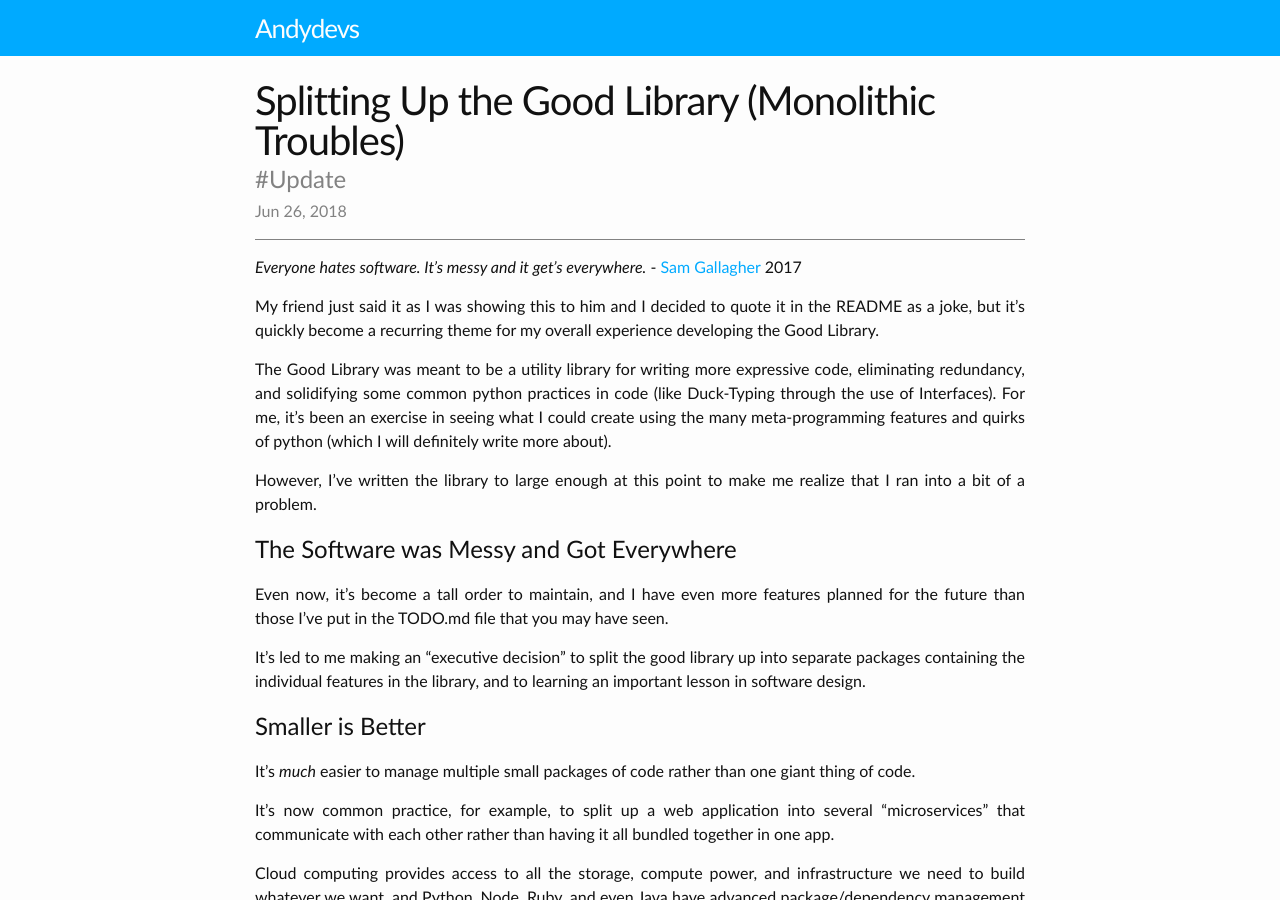
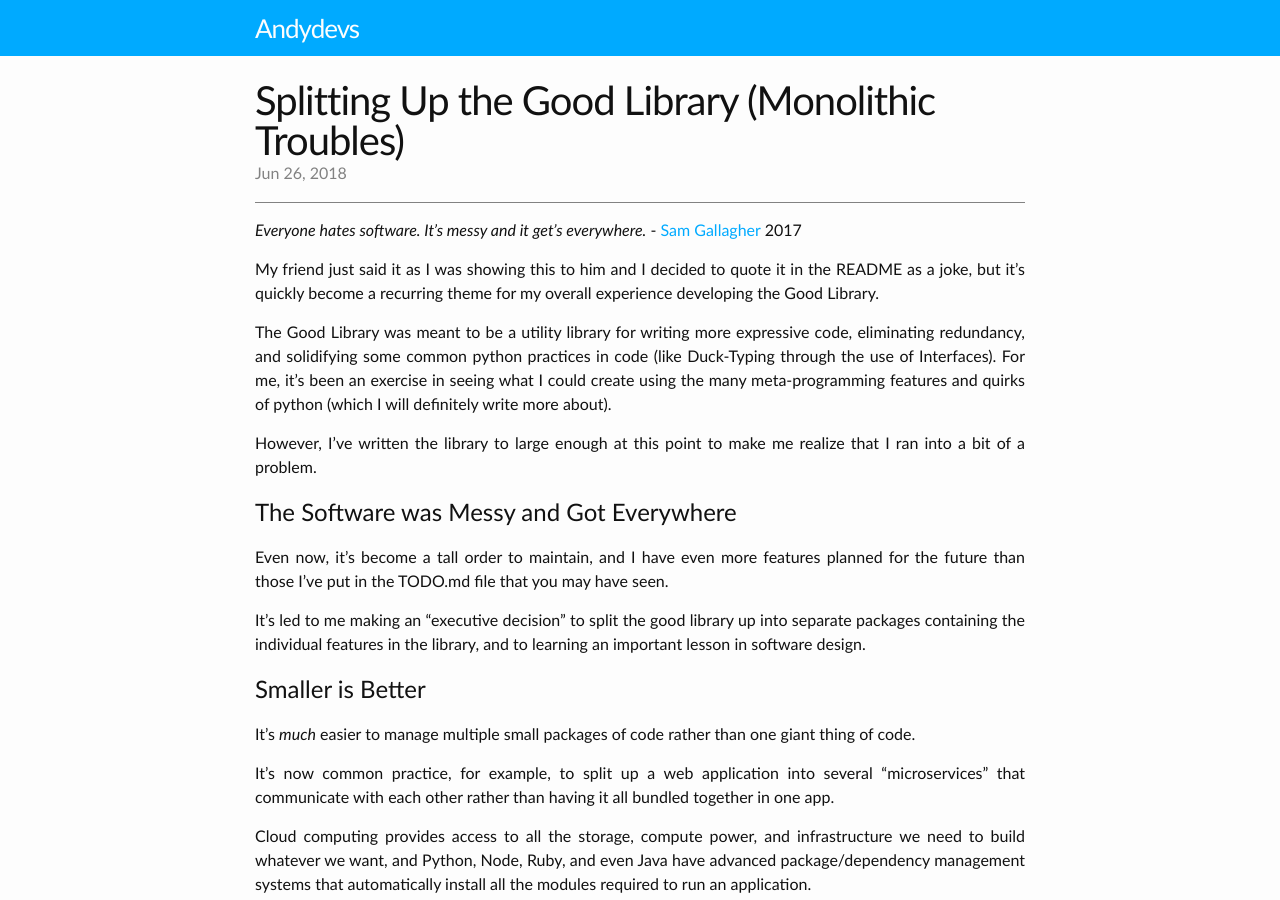
Before and after one commit to andydevs/blog, a Jekyll site: the page built from _posts/2018-06-26-splitting-up-the-good-library-monolithic-troubles.markdown, in a window 1280 px wide and 900 px high. Built offline with Jekyll 4.4.1, drawn with Linux system fonts in a browser that asks for light colours.

Commit message:
Removed series in posts

```diff
--- a/_posts/2016-06-14-the-blog-is-up.markdown
+++ b/_posts/2016-06-14-the-blog-is-up.markdown
@@ -2,7 +2,6 @@
 layout:   post
 title:    "The Blog is Up!"
 date:     2016-06-14 12:33:00
-series:   Update
 keywords: andydevs blog
 ---
 
--- a/_posts/2016-10-31-fractal-generator-now-has-xml-parsing.markdown
+++ b/_posts/2016-10-31-fractal-generator-now-has-xml-parsing.markdown
@@ -2,7 +2,6 @@
 layout:   post
 title:    Fractal Generator Now Has XML Processing
 date:     2016-10-31
-series:   Update
 keywords: fractal c xml
 ---
 
--- a/_posts/2017-02-06-general-2-is-out.markdown
+++ b/_posts/2017-02-06-general-2-is-out.markdown
@@ -2,7 +2,6 @@
 title:    General 2.0 Is Out!
 layout:   post
 date:     2017-2-6
-series:   Update
 keywords: general ruby "general 2.0"
 ---
 
--- a/_posts/2017-11-07-the-single-most-beautiful-piece-of-syntax-ever-invented.markdown
+++ b/_posts/2017-11-07-the-single-most-beautiful-piece-of-syntax-ever-invented.markdown
@@ -2,7 +2,6 @@
 layout:   post
 title:    "The Single Most Beautiful Piece of Syntax Ever Invented"
 date:     "2017-11-07 15:23:12 -0500"
-series:   ExploringCode
 keywords: python decorators python3 metaprogramming
 ---
 
--- a/_posts/2018-06-26-splitting-up-the-good-library-monolithic-troubles.markdown
+++ b/_posts/2018-06-26-splitting-up-the-good-library-monolithic-troubles.markdown
@@ -2,7 +2,7 @@
 layout: post
 title:  "Splitting Up the Good Library (Monolithic Troubles)"
 date:   "2018-06-26 19:19:00 -0400"
-series: Update
+keywords: python3 good metaprogramming
 ---
 
 _Everyone hates software. It's messy and it get's everywhere._ - [Sam Gallagher](https://github.com/sjgallagher2) 2017
```
